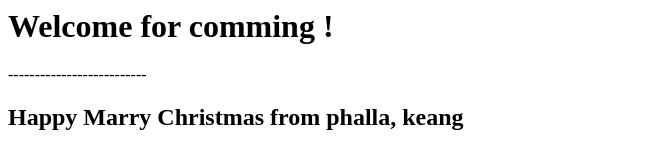
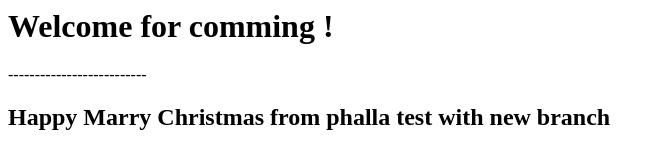
Before and after one commit to pokeang/Bookstore, a plain HTML site: page index.html in a window 1280 px wide. Shown: the whole page, without its empty margins (0-664 px from the left). Drawn offline with Linux system fonts and the light colour scheme.

Commit message:
add on branch phalla

```diff
--- a/index.html
+++ b/index.html
@@ -5,6 +5,6 @@
 	<body>
 		<h1>Welcome for comming !</h1>
 		<p>--------------------------</p>
-		<h2>Happy Marry Christmas from phalla, keang</h2>
+		<h2>Happy Marry Christmas from phalla test with new branch</h2>
 	</body>
 </html>
```
